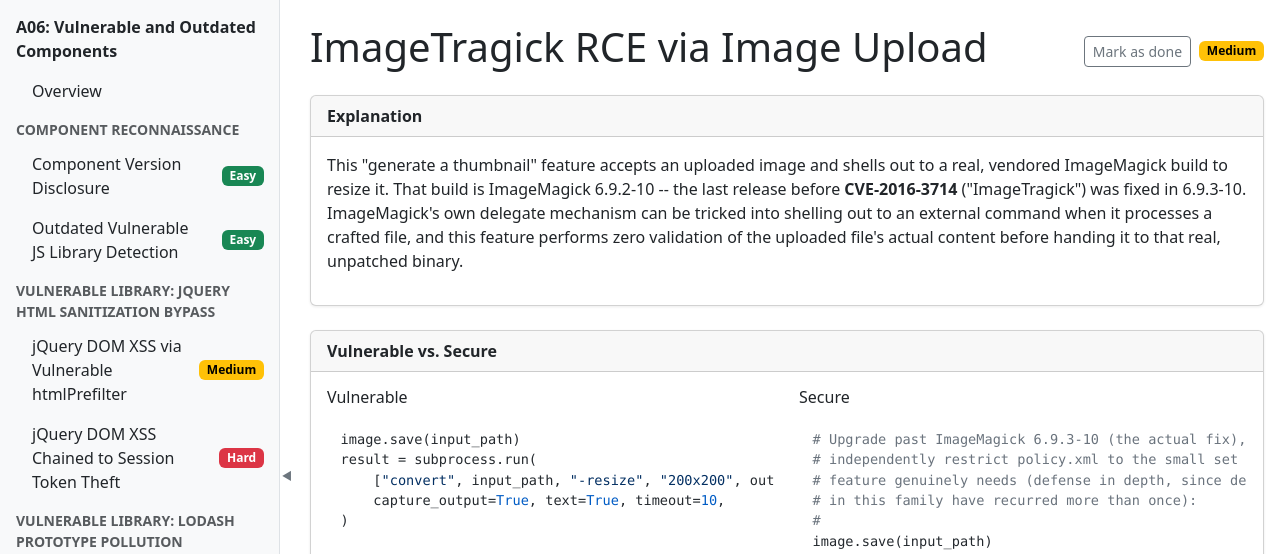
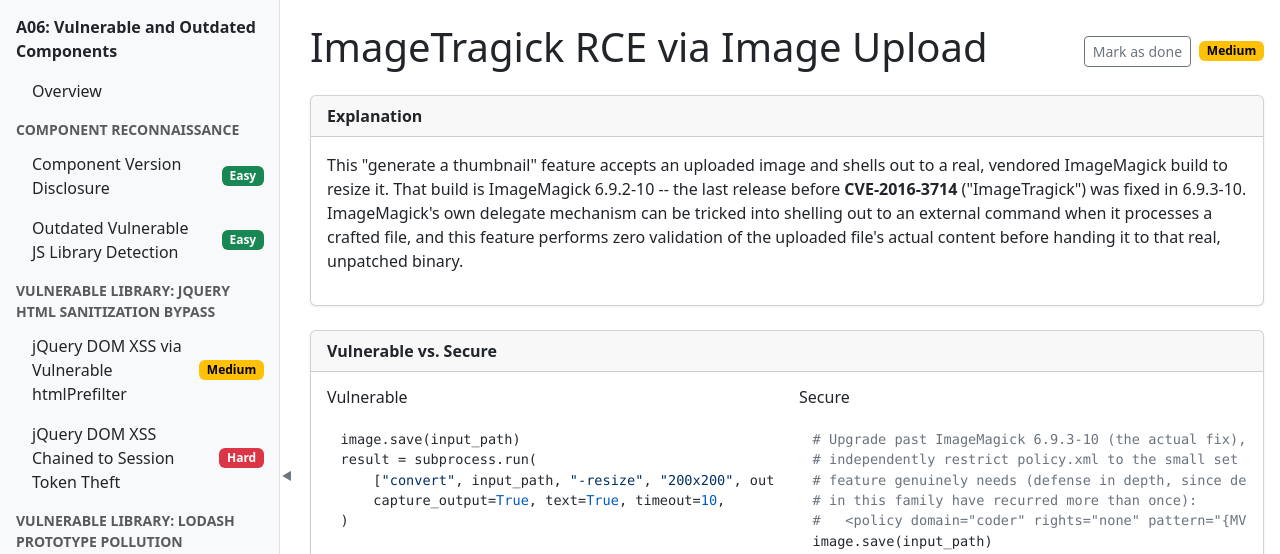
Before and after one commit to jozeta/owasp-lab, a Flask app: page /a06/thumbnail-generator in a window 1280 px wide. Shown: the part 99-653 px from the top of the page. Run offline with Flask 3, Linux system fonts and the light colour scheme; data comes from the database, SQL or seed files in the repository; data that the repository does not hold is empty; some libraries are stand-ins or nearby versions.

Commit message:
fix(a06): entity-encode literal angle brackets in secure_code documentation blocks
Both secure_code blocks contained unescaped angle bracket characters that
should be visible as text, not parsed as HTML markup:
- thumbnail_generator.html line 66: <policy...> changed to &lt;policy...&gt;
- thumbnail_generator_filtered.html line 56: <path> changed to &lt;path&gt;

This ensures the secure code examples render correctly in the browser,
showing the literal characters as documentation rather than being parsed
as HTML tags.

```diff
--- a/app/categories/a06_vulnerable_components/templates/a06_vulnerable_components/thumbnail_generator.html
+++ b/app/categories/a06_vulnerable_components/templates/a06_vulnerable_components/thumbnail_generator.html
@@ -63,7 +63,7 @@ result = subprocess.run(
 # independently restrict policy.xml to the small set of coders this
 # feature genuinely needs (defense in depth, since delegate-based bugs
 # in this family have recurred more than once):
-#   <policy domain="coder" rights="none" pattern="{MVG,MSL,EPHEMERAL,URL,HTTPS,HTTP}" />
+#   &lt;policy domain="coder" rights="none" pattern="{MVG,MSL,EPHEMERAL,URL,HTTPS,HTTP}" /&gt;
 image.save(input_path)
 result = subprocess.run(
     ["convert", input_path, "-resize", "200x200", output_path],
--- a/app/categories/a06_vulnerable_components/templates/a06_vulnerable_components/thumbnail_generator_filtered.html
+++ b/app/categories/a06_vulnerable_components/templates/a06_vulnerable_components/thumbnail_generator_filtered.html
@@ -53,7 +53,7 @@ else:
 
 {% block secure_code %}# An extension allowlist alone never validates file CONTENT.
 # Verify the actual decoded format matches what was claimed, e.g. via
-# `identify -format %m <path>` compared against the extension, AND apply
+# `identify -format %m &lt;path&gt;` compared against the extension, AND apply
 # the same policy.xml coder restriction as the sibling example:
 if not image.filename.lower().endswith((".jpg", ".jpeg", ".png", ".gif")):
     blocked = True
```
